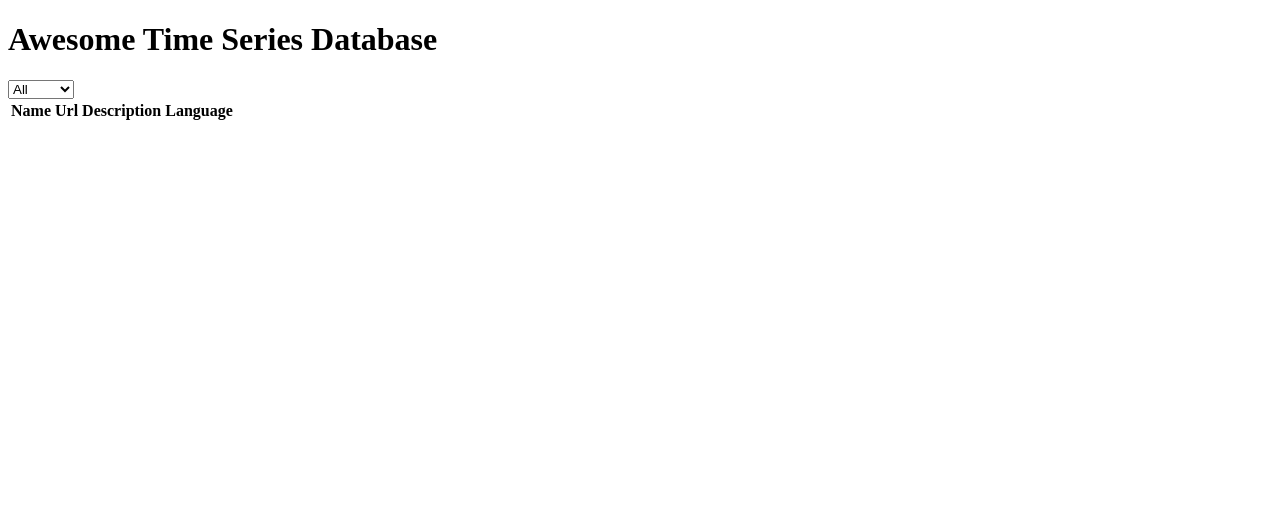
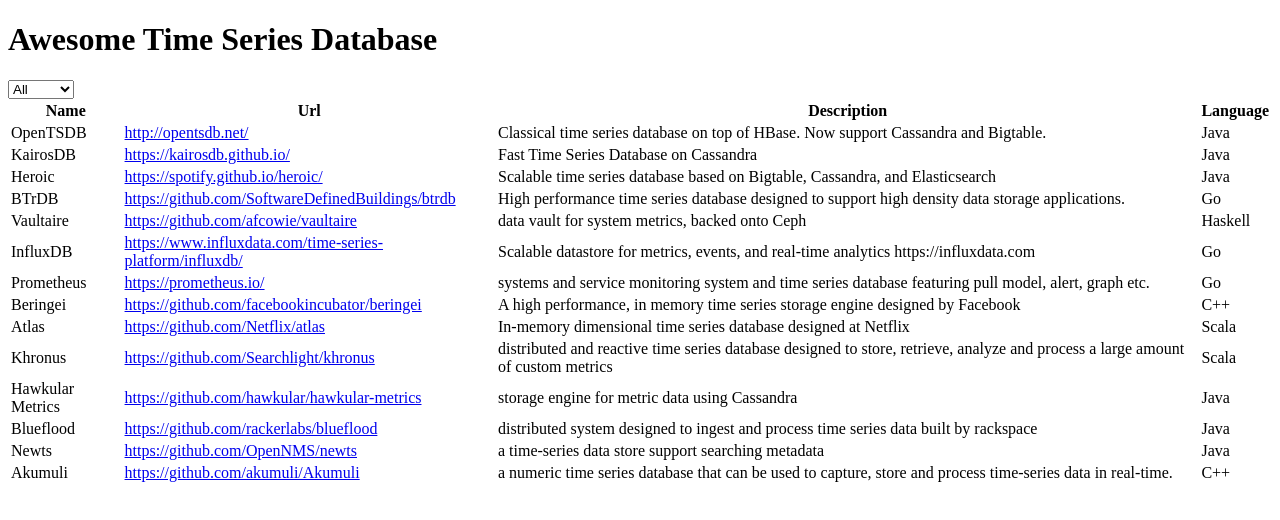
Before and after one commit to xephonhq/awesome-time-series-database, a Nuxt app: page / in a window 1280 px wide. Shown: the top 520 px of the page. Built offline with nearby package versions, Linux system fonts and the light colour scheme.

Commit message:
[website] Switch to js from yaml
- add editorconfig
- console.log data in index.js and manually move them to data folder
- [ ] TODO: need to migrate the readme generation and update related
  docs

```diff
--- /dev/null
+++ b/data/databases.js
@@ -0,0 +1,97 @@
+const databases = {
+  OpenTSDB: {
+    url: 'http://opentsdb.net/',
+    description: 'Classical time series database on top of HBase. Now support Cassandra and Bigtable.',
+    language: 'Java',
+    backends: ['HBase', 'Bigtable', 'Cassandra']
+  },
+  KairosDB: {
+    url: 'https://kairosdb.github.io/',
+    description: 'Fast Time Series Database on Cassandra',
+    language: 'Java',
+    backends: ['Cassandra']
+  },
+  Heroic: {
+    url: 'https://spotify.github.io/heroic/',
+    description: 'Scalable time series database based on Bigtable, Cassandra, and Elasticsearch',
+    language: 'Java',
+    backends: ['Cassandra', 'HBase', 'Bigtable', 'Elasticsearch'],
+    links: {'Monitoring at Spotify - Introducing Heroic': 'https://labs.spotify.com/2015/11/17/monitoring-at-spotify-introducing-heroic/'}
+  },
+  BTrDB: {
+    url: 'https://github.com/SoftwareDefinedBuildings/btrdb',
+    aka: 'Berkeley Tree Database',
+    description: 'High performance time series database designed to support high density data storage applications.',
+    language: 'Go',
+    backends: ['Ceph'],
+    links: {'BTrDB: Optimizing Storage System Design for Timeseries Processing': 'https://www.usenix.org/system/files/conference/fast16/fast16-papers-andersen.pdf'}
+  },
+  Vaultaire: {
+    url: 'https://github.com/afcowie/vaultaire',
+    description: 'data vault for system metrics, backed onto Ceph',
+    language: 'Haskell',
+    backends: ['Ceph'],
+    links: {'Design and compare vaulataire with other time series database': 'http://www.anchor.com.au/blog/2014/06/vaultaire-ceph-based-immutable-tsdb/'}
+  },
+  InfluxDB: {
+    url: 'https://www.influxdata.com/time-series-platform/influxdb/',
+    description: 'Scalable datastore for metrics, events, and real-time analytics https://influxdata.com',
+    language: 'Go',
+    backends: ['Custom'],
+    tags: ['LSM Tree'],
+    links: {'InfluxDB Markedly Outperforms OpenTSDB in Time-Series Data & Metrics Benchmark': 'https://influxdata.com/influxdb-markedly-outperforms-opentsdb-in-time-series-data-metrics-benchmark/'}
+  },
+  Prometheus: {
+    url: 'https://prometheus.io/',
+    description: 'systems and service monitoring system and time series database featuring pull model, alert, graph etc.',
+    language: 'Go',
+    backends: ['Custom'],
+    links: {'Scaling and Federating Prometheus': 'https://www.robustperception.io/scaling-and-federating-prometheus/'}
+  },
+  Beringei: {
+    url: 'https://github.com/facebookincubator/beringei',
+    description: 'A high performance, in memory time series storage engine designed by Facebook',
+    language: 'C++',
+    backends: ['Memory']
+  },
+  Atlas: {
+    url: 'https://github.com/Netflix/atlas',
+    description: 'In-memory dimensional time series database designed at Netflix',
+    language: 'Scala',
+    backends: ['Memory']
+  },
+  Khronus: {
+    url: 'https://github.com/Searchlight/khronus',
+    description: 'distributed and reactive time series database designed to store, retrieve, analyze and process a large amount of custom metrics',
+    language: 'Scala',
+    backends: ['Cassandra']
+  },
+  'Hawkular Metrics': {
+    url: 'https://github.com/hawkular/hawkular-metrics',
+    description: 'storage engine for metric data using Cassandra',
+    language: 'Java',
+    backends: ['Cassandra']
+  },
+  Blueflood: {
+    url: 'https://github.com/rackerlabs/blueflood',
+    description: 'distributed system designed to ingest and process time series data built by rackspace',
+    language: 'Java',
+    backends: ['Cassandra', 'Elasticsearch']
+  },
+  Newts: {
+    url: 'https://github.com/OpenNMS/newts',
+    description: 'a time-series data store support searching metadata',
+    language: 'Java',
+    backends: ['Cassandra']
+  },
+  Akumuli: {
+    url: 'https://github.com/akumuli/Akumuli',
+    description: 'a numeric time series database that can be used to capture, store and process time-series data in real-time.',
+    language: 'C++',
+    backends: ['Custom'],
+    tags: ['LSM Tree'],
+    links: {'Akumuli Markedly Outperforms InfluxDB in Time-Series Data & Metrics Benchmark': 'http://akumuli.org/akumuli/2017/01/24/benchmark/'}
+  }
+};
+
+export default databases;
--- /dev/null
+++ b/data/meta.js
@@ -0,0 +1,6 @@
+const meta = {
+  tags: ['LSM Tree', 'B Tree'],
+  languages: ['C', 'C++', 'Go', 'Haskell', 'Java', 'Scala']
+};
+
+export default meta;
--- a/nuxt.config.js
+++ b/nuxt.config.js
@@ -14,7 +14,14 @@
       }
     ],
     link: [
-      {rel: 'icon', type: 'image/x-icon', href: '/favicon.ico'}
+      {rel: 'icon', type: 'image/x-icon', href: '/favicon.ico'},
+      // FIXME: it seems bootstrap is requested twice
+      {
+        rel: 'stylesheet',
+        href: 'https://maxcdn.bootstrapcdn.com/bootstrap/4.0.0-alpha.6/css/bootstrap.min.css',
+        crossorigin: 'anonymous',
+        integrity: 'sha384-rwoIResjU2yc3z8GV/NPeZWAv56rSmLldC3R/AZzGRnGxQQKnKkoFVhFQhNUwEyJ'
+      }
     ]
   },
   /*
@@ -42,4 +49,4 @@
   generate: {
     dir: 'docs'
   }
-};
+}
--- a/pages/index.vue
+++ b/pages/index.vue
@@ -31,17 +31,13 @@
 </template>
 
 <script>
-  // FIXME: this would cause a 404 request by webpack
-  // both js and json would cause trouble, maybe the best way is to use axios to request the static file?
-  // but I guess axios is even bigger than the data itself
-  // see: https://github.com/nuxt/nuxt.js/issues/123
-  import tsdbs from '../data/tsdb.json';
+  import databases from '../data/databases';
   export default {
     data () {
       return {
         greeting: 'Welcome to your Vue.js app!',
-        tsdbs: tsdbs,
-        originalTsdbs: tsdbs,
+        tsdbs: databases,
+        originalTsdbs: databases,
         languages: ['Java', 'C++', 'Go', 'Scala', 'Haskell'],
         lang: 'All'
       };
@@ -49,7 +45,6 @@
     watch: {
       lang (newLang) {
         console.log('newLang', newLang);
-        console.log('tsdb', tsdbs);
         if (newLang === 'All') {
           this.tsdbs = this.originalTsdbs;
           return;
```
Also changed, not shown: data/backends.js (added, +45 -0 lines), index.js (+6 -4 lines), 2 other files (tests, documents, lock files or other folders).
